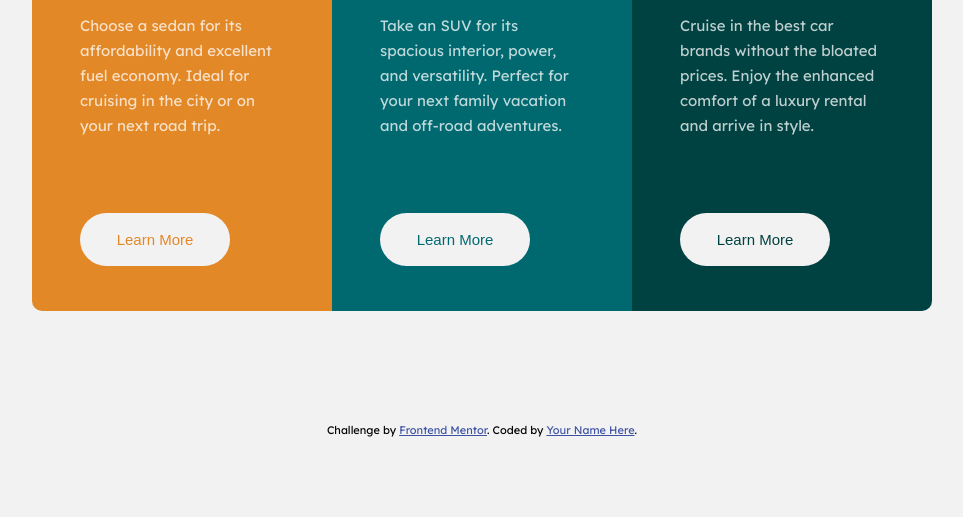
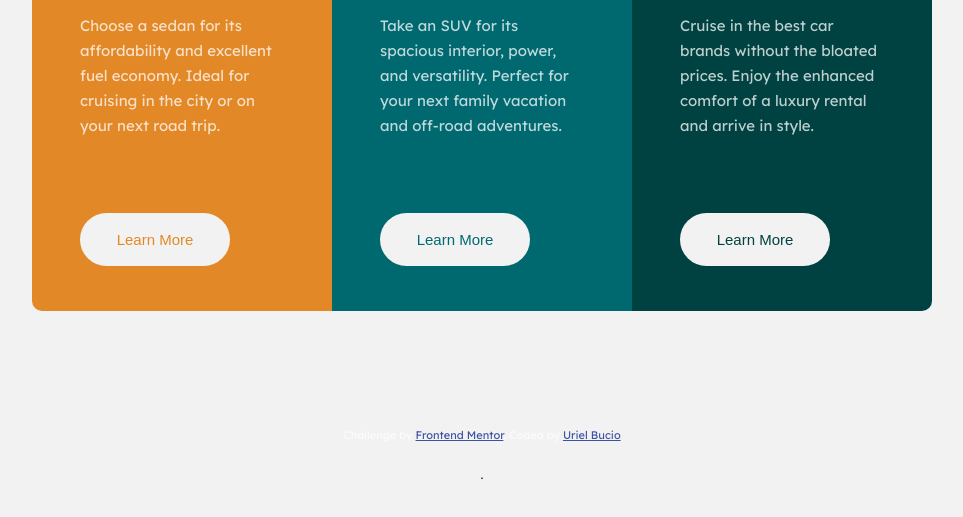
Before and after one commit to UrielBucio/columns_preview_card, a plain HTML site: page index.html in a window 1280 px wide. Shown: the part 301-818 px from the top of the page, without its empty margins (158-1121 px from the left). Drawn offline with Linux system fonts and the light colour scheme.

Commit message:
Attribution

```diff
--- a/index.html
+++ b/index.html
@@ -31,8 +31,8 @@
     </section>
   </main>
   <div class="attribution">
-    Challenge by <a href="https://www.frontendmentor.io?ref=challenge" target="_blank">Frontend Mentor</a>.
-    Coded by <a href="#">Your Name Here</a>.
+    <p>Challenge by <a href="https://www.frontendmentor.io?ref=challenge" target="_blank">Frontend Mentor</a>.
+    Coded by <a href="#">Uriel Bucio</a> </p>.
   </div>
 </body>
 </html>
```
